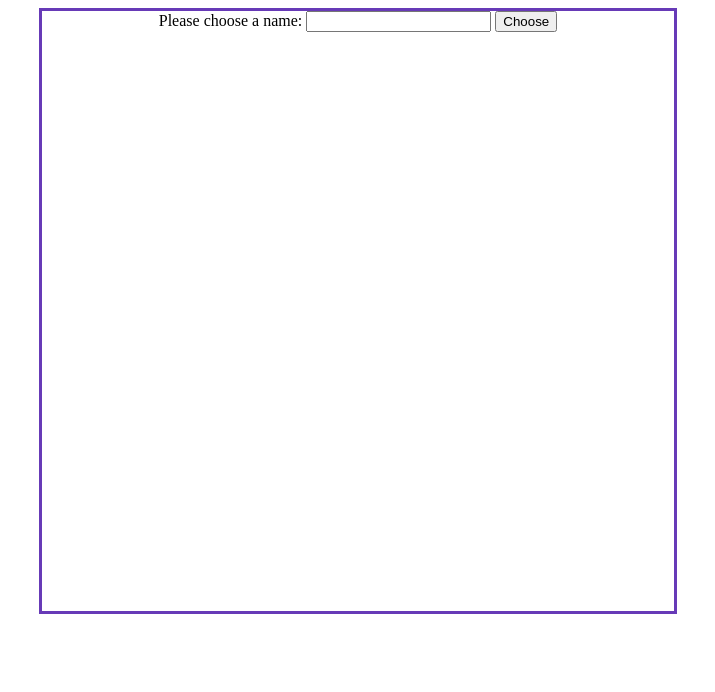
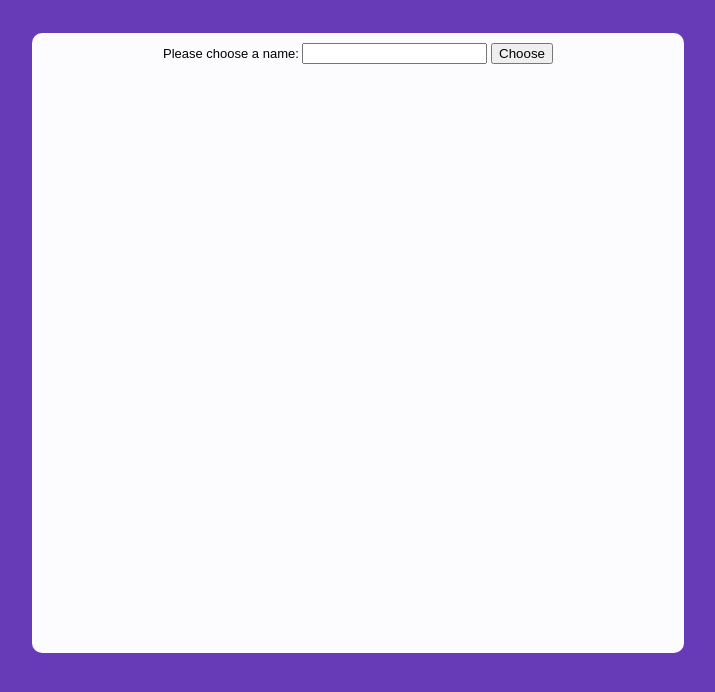
Before and after one commit to Articuno-I/wififinder, a plain HTML site: page client.html in a window 1280 px wide. Shown: the whole page, without its empty margins (282-997 px from the left). Drawn offline with nearby package versions, Linux system fonts and the light colour scheme; no server answers.

Commit message:
Update styles.css

```diff
--- a/styles.css
+++ b/styles.css
@@ -1,3 +1,8 @@
+body {
+	padding-top: 25px;
+	background-color: #673ab7;
+	font:13px/1.231 arial,helvetica,clean,sans-serif;
+}
 table {
 	border-collapse: collapse;
 	width: 80%;
@@ -8,13 +13,15 @@ table,th,td {
 	border: 1px solid black;
 }
 td {
-	width: 16.6%;
+	width: 20%;
 }
 #battlefinder {
+	padding: 10px;
+	border-radius: 10px;
 	margin: auto;
 	width: 50%;
 	height: 600px;
-	border: 3px solid #673ab7;
+	background-color: #fcfcff;
 }
 div {
 	margin: auto;
@@ -27,6 +34,8 @@ div {
 	overflow-y: auto;
 }
 .pm {
-	border-bottom: 1px solid #673ab7;
 	text-align: left;
 }
+.pm:nth-child(even) {
+	background-color: #e3e3ff;
+}
```
